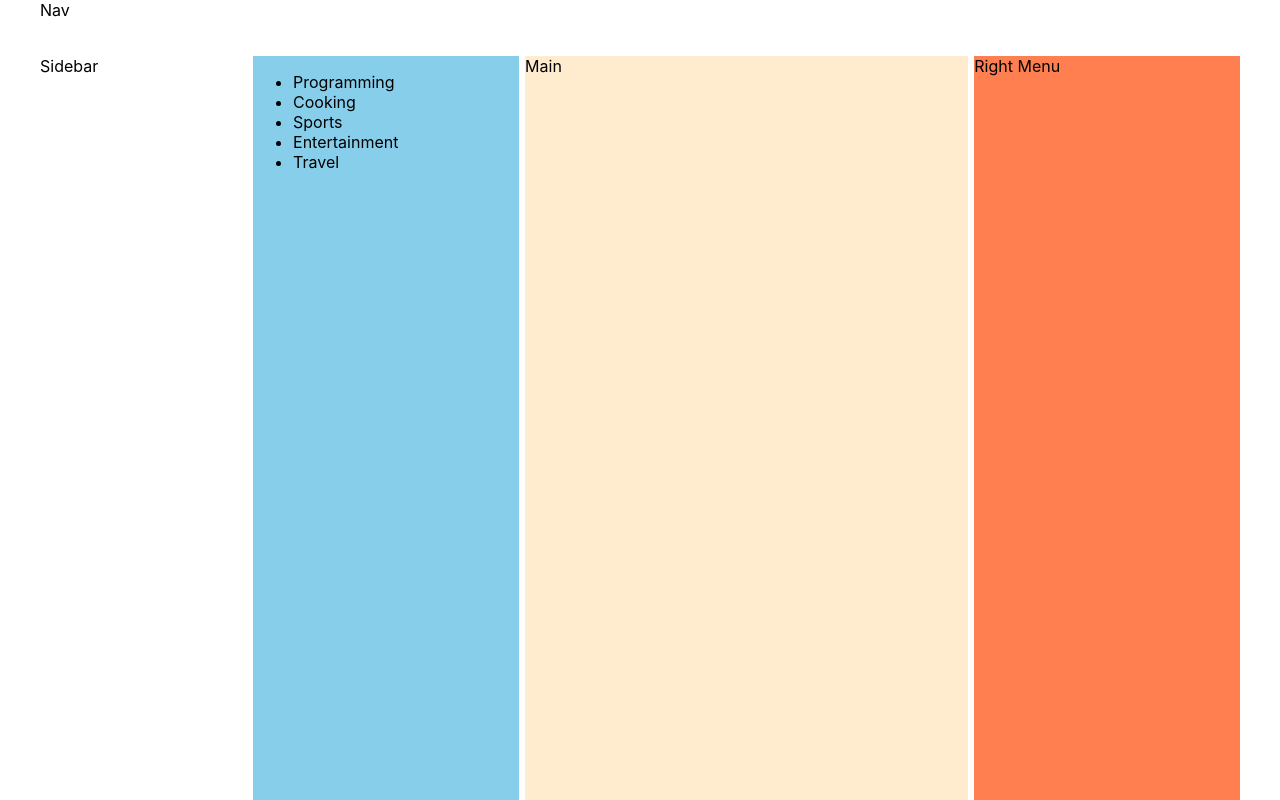
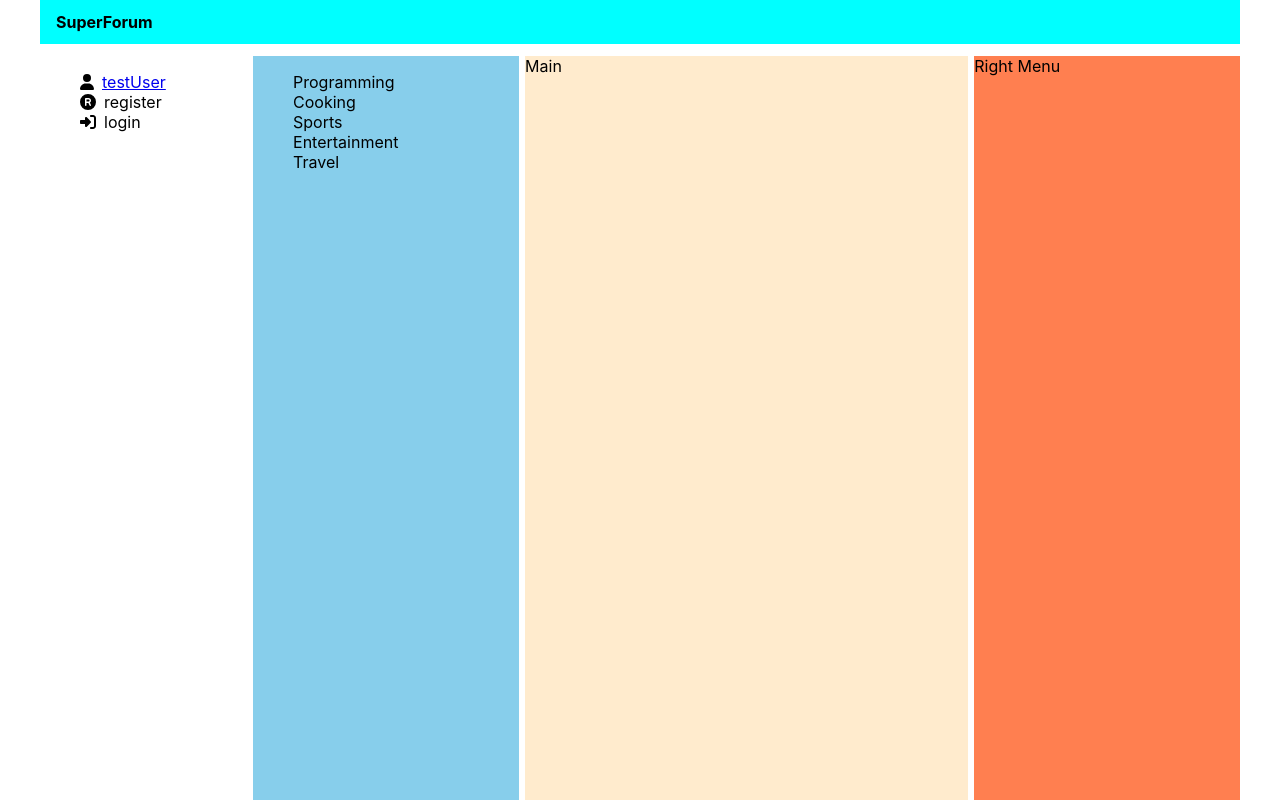
Before and after one commit to Miczeq22/forum-web-client, a React (Create React App) app: page / in a window 1280 px wide. Shown: the top 800 px of the page. Built offline with nearby package versions, Linux system fonts and the light colour scheme.

Commit message:
✨ Navigation for mobile

```diff
--- a/package.json
+++ b/package.json
@@ -3,6 +3,9 @@
   "version": "0.1.0",
   "private": true,
   "dependencies": {
+    "@fortawesome/fontawesome-svg-core": "6.1.1",
+    "@fortawesome/free-solid-svg-icons": "6.1.1",
+    "@fortawesome/react-fontawesome": "0.2.0",
     "@testing-library/jest-dom": "5.16.4",
     "@testing-library/react": "13.3.0",
     "@testing-library/user-event": "13.5.0",
--- a/src/App.tsx
+++ b/src/App.tsx
@@ -3,7 +3,7 @@ import { LeftMenu } from "./components/LeftMenu";
 import { Main } from "./components/Main";
 import { Nav } from "./components/Nav";
 import { RightMenu } from "./components/RightMenu";
-import { SideBar } from "./components/SideBar";
+import { SideBar } from "./components/sidebar/SideBar";
 
 function App() {
   return (
--- /dev/null
+++ b/src/components/Nav.css
@@ -0,0 +1,8 @@
+nav {
+    background-color: aqua;
+    padding: 0.75rem 1rem;
+}
+
+.nav-mobile-menu {
+    margin-right: 1rem;;
+}
--- a/src/components/Nav.tsx
+++ b/src/components/Nav.tsx
@@ -1 +1,25 @@
-export const Nav = () => <nav className="navigation">Nav</nav>;
+import "./Nav.css";
+import { faBars } from "@fortawesome/free-solid-svg-icons";
+import { FontAwesomeIcon } from "@fortawesome/react-fontawesome";
+import { useWindowDimensions } from "../hooks/useWindowDimensions";
+
+export const Nav = () => {
+  const { width } = useWindowDimensions();
+
+  const getMobileMenu = () => {
+    if (width <= 768) {
+      return (
+        <FontAwesomeIcon icon={faBars} size="lg" className="nav-mobile-menu" />
+      );
+    }
+
+    return null;
+  };
+
+  return (
+    <nav className="navigation">
+      {getMobileMenu()}
+      <strong>SuperForum</strong>
+    </nav>
+  );
+};
--- a/src/components/SideBar.tsx
+++ /dev/null
@@ -1,11 +0,0 @@
-import { useWindowDimensions } from "../hooks/useWindowDimensions";
-
-export const SideBar = () => {
-  const { width } = useWindowDimensions();
-
-  if (width <= 768) {
-    return null;
-  }
-
-  return <div className="sidebar">Sidebar</div>;
-};
--- /dev/null
+++ b/src/components/sidebar/SideBar.tsx
@@ -0,0 +1,21 @@
+import { faUser } from "@fortawesome/free-solid-svg-icons";
+import { FontAwesomeIcon } from "@fortawesome/react-fontawesome";
+import React, { useEffect } from "react";
+import { useDispatch } from "react-redux";
+import { useSelector } from "react-redux";
+import { useWindowDimensions } from "../../hooks/useWindowDimensions";
+import { SidebarMenus } from "./SideBarMenus";
+
+export const SideBar = () => {
+  const { width } = useWindowDimensions();
+
+  if (width <= 768) {
+    return null;
+  }
+
+  return (
+    <div className="sidebar">
+      <SidebarMenus />
+    </div>
+  );
+};
--- /dev/null
+++ b/src/components/sidebar/SideBarMenus.css
@@ -0,0 +1,7 @@
+ul {
+    list-style-type: none;
+}
+
+.menu-name {
+    margin-left: 0.5em;
+}
--- /dev/null
+++ b/src/components/sidebar/SideBarMenus.tsx
@@ -0,0 +1,50 @@
+import "./SideBarMenus.css";
+import {
+  faRegistered,
+  faSignInAlt,
+  faUser,
+} from "@fortawesome/free-solid-svg-icons";
+import { FontAwesomeIcon } from "@fortawesome/react-fontawesome";
+import React, { useEffect } from "react";
+import { useDispatch } from "react-redux";
+import { useSelector } from "react-redux";
+import { Link } from "react-router-dom";
+import { AppState } from "../../store/AppState";
+import { UserProfileSetType } from "../../store/user/Reducer";
+
+export const SidebarMenus = () => {
+  const user = useSelector((state: AppState) => state.user);
+
+  const dispatch = useDispatch();
+
+  useEffect(() => {
+    dispatch({
+      type: UserProfileSetType,
+      payload: {
+        id: 1,
+        userName: "testUser",
+      },
+    });
+  }, [dispatch]);
+
+  return (
+    <React.Fragment>
+      <ul>
+        <li>
+          <FontAwesomeIcon icon={faUser} />
+          <span className="menu-name">
+            <Link to={`userprofile/${user?.id}`}>{user?.userName}</Link>
+          </span>
+        </li>
+        <li>
+          <FontAwesomeIcon icon={faRegistered} />
+          <span className="menu-name">register</span>
+        </li>
+        <li>
+          <FontAwesomeIcon icon={faSignInAlt} />
+          <span className="menu-name">login</span>
+        </li>
+      </ul>
+    </React.Fragment>
+  );
+};
--- a/src/store/AppState.ts
+++ b/src/store/AppState.ts
@@ -1,5 +1,8 @@
 import { combineReducers } from "redux";
+import { UserProfileReducer } from "./user/Reducer";
 
-export const rootReducer = combineReducers({});
+export const rootReducer = combineReducers({
+  user: UserProfileReducer,
+});
 
 export type AppState = ReturnType<typeof rootReducer>;
```
Also changed, not shown: 1 other file (tests, documents, lock files or other folders).
